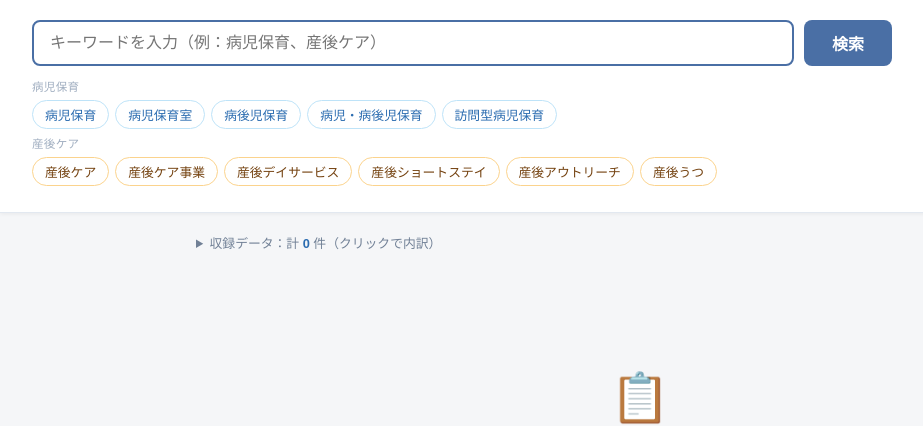
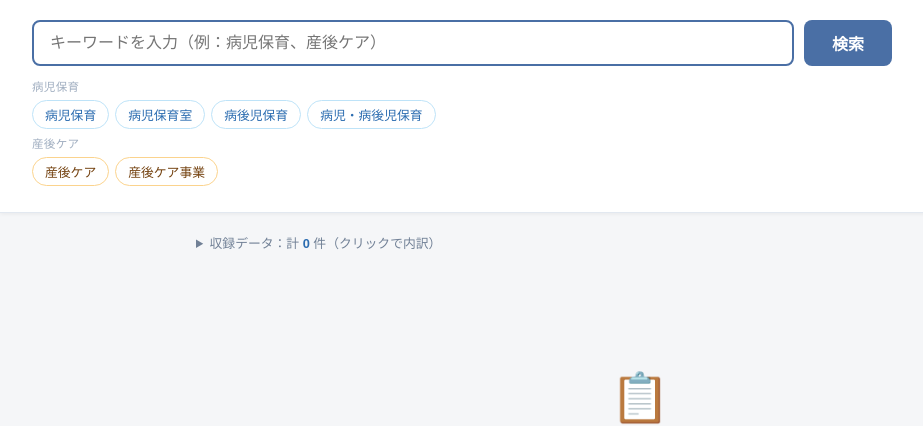
Before and after one commit to hisakofujita-spec/lobbyai-local, a Flask app: page / in a window 1280 px wide. Shown: the part 107-533 px from the top of the page, without its empty margins (0-923 px from the left). Run offline with Flask 3, Linux system fonts and the light colour scheme; data that the repository does not hold is empty; parts of the project's set-up code (start-up, migrations or seed data) failed here and were passed over.

Commit message:
fix: DBにヒットしない0件チップを削除
訪問型病児保育・産後デイサービス・産後ショートステイ・
産後アウトリーチ・産後うつはデータ未収録のため除去。

Co-Authored-By: Claude Sonnet 4.6 <noreply@anthropic.com>

```diff
--- a/templates/index.html
+++ b/templates/index.html
@@ -356,16 +356,11 @@
       <button class="chip chip-byoji" onclick="searchChip('病児保育室')">病児保育室</button>
       <button class="chip chip-byoji" onclick="searchChip('病後児保育')">病後児保育</button>
       <button class="chip chip-byoji" onclick="searchChip('病児・病後児保育')">病児・病後児保育</button>
-      <button class="chip chip-byoji" onclick="searchChip('訪問型病児保育')">訪問型病児保育</button>
     </div>
     <div class="keyword-chips-label">産後ケア</div>
     <div class="keyword-chips-group">
       <button class="chip chip-sango" onclick="searchChip('産後ケア')">産後ケア</button>
       <button class="chip chip-sango" onclick="searchChip('産後ケア事業')">産後ケア事業</button>
-      <button class="chip chip-sango" onclick="searchChip('産後デイサービス')">産後デイサービス</button>
-      <button class="chip chip-sango" onclick="searchChip('産後ショートステイ')">産後ショートステイ</button>
-      <button class="chip chip-sango" onclick="searchChip('産後アウトリーチ')">産後アウトリーチ</button>
-      <button class="chip chip-sango" onclick="searchChip('産後うつ')">産後うつ</button>
     </div>
   </div>
 </div>
```
